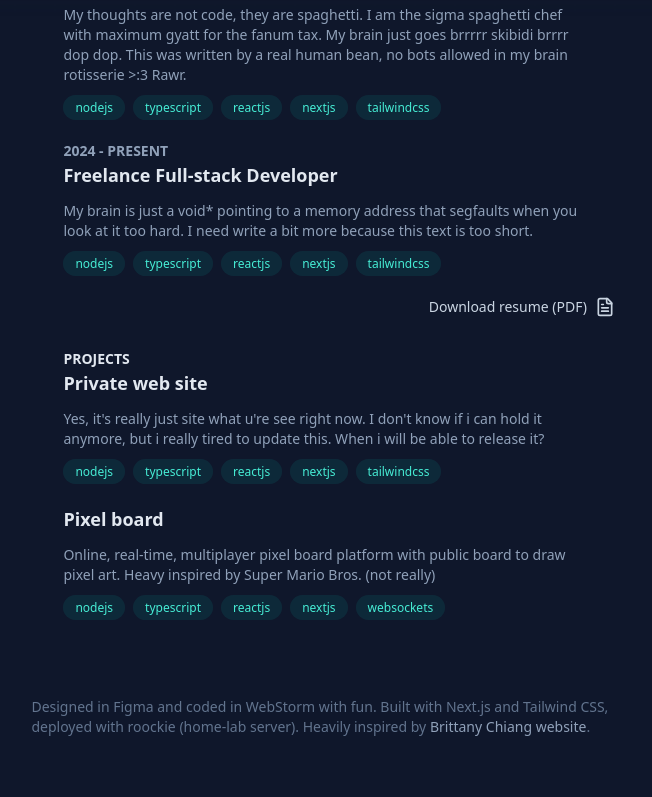
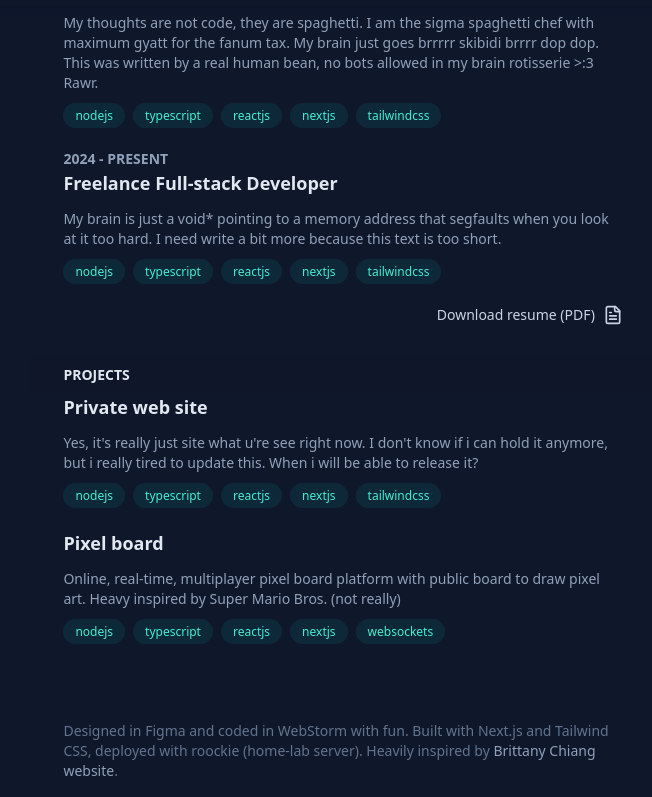
Before and after one commit to kotleni/kotleni.github.io, a Next.js app: page / in a window 1280 px wide. Shown: the part 663-1460 px from the top of the page, without its empty margins (625-1277 px from the left). Before the commit the page ends 1416 px from the top, so only its background shows below. Built offline with nearby package versions, Linux system fonts and the light colour scheme.

Commit message:
fix: page x overflow & paddings

```diff
--- a/src/app/globals.css
+++ b/src/app/globals.css
@@ -114,10 +114,12 @@
 @layer base {
   * {
     @apply border-border outline-ring/50;
+    box-sizing: border-box;
   }
   html, body {
     @apply m-0 p-0;
     height: 100%;
+    width: 100%;
   }
 }
 
--- a/src/app/page.tsx
+++ b/src/app/page.tsx
@@ -3,7 +3,7 @@ import {FileText} from 'lucide-react';
 
 function LeftSide() {
     return (
-        <div className="w-full pt-4 md:pt-24 md:sticky md:top-0 md:max-h-screen md:box-border p-8">
+        <div className="w-full pt-4 md:pt-24 md:sticky md:top-0 md:max-h-screen md:overflow-y-auto md:box-border p-8">
             <Link
                 href="/"
                 className="text-4xl md:text-5xl font-bold text-slate-200"
@@ -26,7 +26,7 @@ interface StickyHeaderProps {
 
 function StickyHeader(props: StickyHeaderProps) {
     return (
-        <div className="max-md:sticky max-md:top-0 max-md:backdrop-blur mt-8 px-8">
+        <div className="sticky top-0 backdrop-blur-sm bg-slate-900/80 z-10 py-2 mt-8 px-8">
             <h2 className="text-sm font-bold uppercase text-slate-200">
                 {props.title}
             </h2>
@@ -151,7 +151,7 @@ function ExperiencePart() {
             />
             <a
                 href="/"
-                className="flex flex-row justify-end gap-2 text-slate-300"
+                className="flex flex-row justify-end gap-2 text-slate-300 px-8"
             >
                 <p className="text-sm">Download resume (PDF)</p>
                 <FileText className="size-5" />
@@ -194,12 +194,12 @@ function ProgectsPart() {
 
 function RightSide() {
     return (
-        <div className="w-full md:h-full pt-16 md:pt-24">
+        <div className="w-full md:h-full pt-16 md:pt-24 overflow-x-hidden">
             <AboutPart />
             <ExperiencePart />
             <ProgectsPart />
 
-            <p className="mt-16 py-4 text-sm text-slate-500">
+            <p className="mt-16 py-4 px-8 text-sm text-slate-500">
                 Designed in Figma and coded in WebStorm with fun. Built with
                 Next.js and Tailwind CSS, deployed with roockie (home-lab
                 server). Heavily inspired by{' '}
@@ -217,8 +217,8 @@ function RightSide() {
 
 export default function Home() {
     return (
-        <div className="w-full flex justify-center text-slate-400">
-            <div className="md:container xl:max-w-300 md:flex md:flex-row md:items-start">
+        <div className="w-full flex justify-center text-slate-400 overflow-x-hidden">
+            <div className="w-full md:container xl:max-w-7xl md:flex md:flex-row md:items-start">
                 <LeftSide />
                 <RightSide />
             </div>
```
